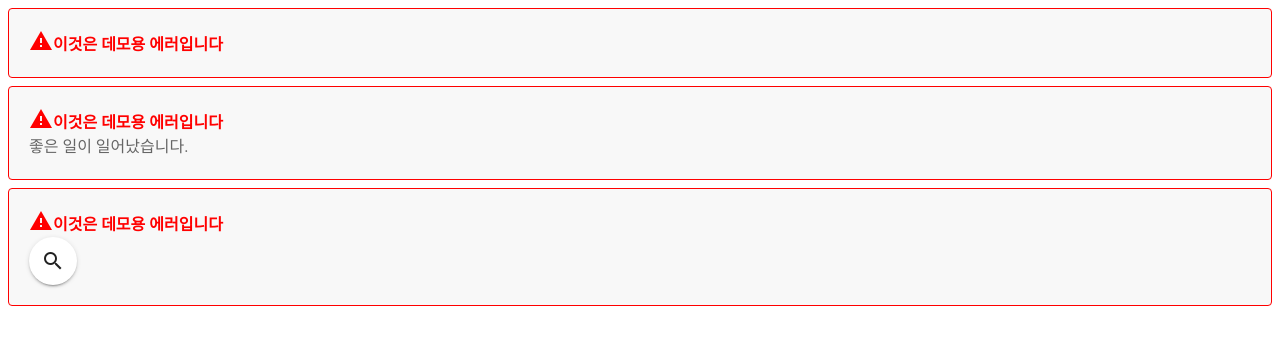
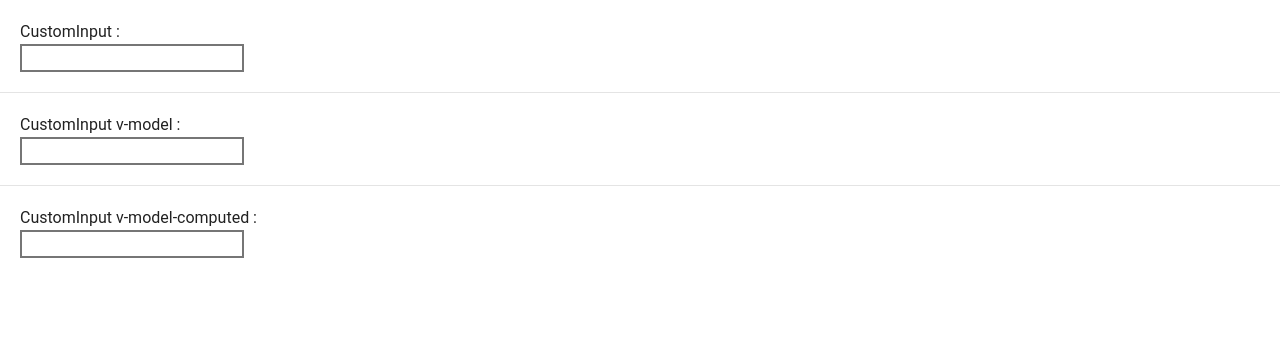
Before and after one commit to qiosion/vue-project, a Vue app: page / in a window 1280 px wide. Shown: the top 344 px of the page. Built offline with nearby package versions, Linux system fonts and the light colour scheme.

Commit message:
컴포넌트 v-model

```diff
--- a/src/App.vue
+++ b/src/App.vue
@@ -4,6 +4,7 @@
   import BlogPageVFor from './components/BlogPageVFor.vue';
   import BlogPageEmit from './components/BlogPageEmit.vue';
   import ComponentSlot from './components/ComponentSlot.vue';
+  import ComponentVModel from './components/ComponentVModel.vue';
 </script>
 
 <template>
@@ -11,7 +12,8 @@
   <!-- <BlogPage/> -->
   <!-- <BlogPageVFor/> -->
   <!-- <BlogPageEmit/> -->
-  <ComponentSlot/>
+  <!-- <ComponentSlot/> -->
+  <ComponentVModel/>
 </template>
 
 <style scoped>
--- /dev/null
+++ b/src/components/ComponentVModel.vue
@@ -0,0 +1,36 @@
+<script setup>
+    import CustomInput from './CustomInput.vue';
+    import CustomInputComputed from './CustomInputComputed.vue';
+
+    import { ref } from 'vue'
+
+    const text1 = ref('')
+    const text2 = ref('')
+    const text3 = ref('')
+</script>
+
+<template>
+    <v-app>
+        <v-sheet class="ma-5">
+            <p>CustomInput : {{ text1 }}</p>
+            <CustomInput
+                :model-value="text1"
+                @update:model-value="(newValue) => text1 = newValue"
+            />
+        </v-sheet>
+
+        <v-divider></v-divider>
+
+        <v-sheet class="ma-5">
+            <p>CustomInput v-model : {{ text2 }}</p>
+            <CustomInput v-model="text2"/>
+        </v-sheet>
+
+        <v-divider></v-divider>
+
+        <v-sheet class="ma-5">
+            <p>CustomInput v-model-computed : {{ text3 }}</p>
+            <CustomInputComputed v-model="text3"/>
+        </v-sheet>
+    </v-app>
+</template>
--- /dev/null
+++ b/src/components/CustomInput.vue
@@ -0,0 +1,18 @@
+<script setup>
+    defineProps(['modelValue'])
+    defineEmits(['update:modelValue'])
+</script>
+
+<template>
+    <input
+        class="outline"
+        :value="modelValue"
+        @input="$emit('update:modelValue', $event.target.value)"
+    />
+</template>
+
+<style scoped>
+    .outline {
+        border-style: solid;
+    }
+</style>
--- /dev/null
+++ b/src/components/CustomInputComputed.vue
@@ -0,0 +1,24 @@
+<script setup>
+    import { computed } from 'vue'
+
+    const props = defineProps(['modelValue'])
+    const emit = defineEmits(['update:modelValue'])
+    const value = computed({
+        get() {
+            return props.modelValue
+        },
+        set(value) {
+            emit('update:modelValue', value)
+        }
+    })
+</script>
+
+<template>
+    <input class="outline" v-model="value"/>
+</template>
+
+<style scoped>
+    .outline {
+        border-style: solid;
+    }
+</style>
```
